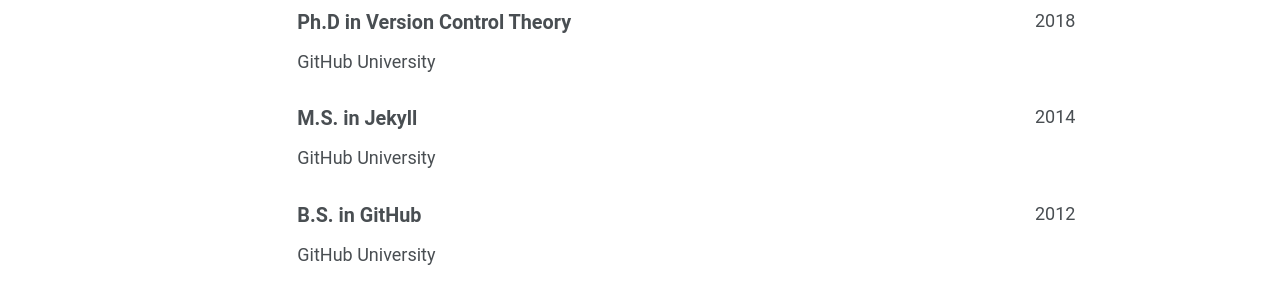
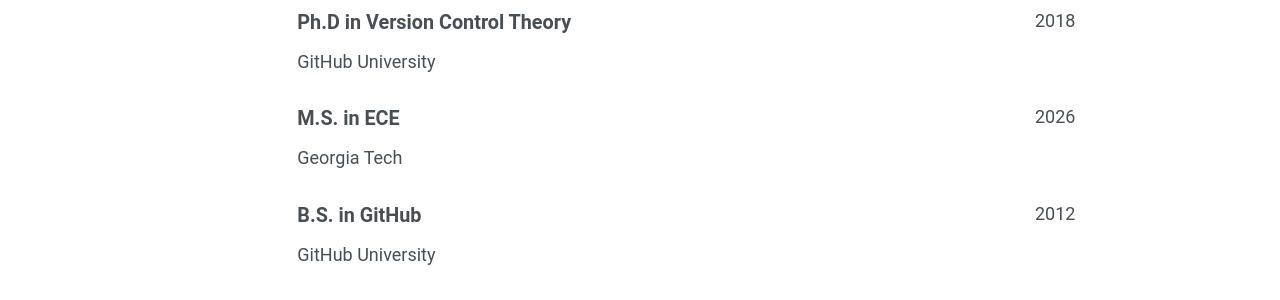
Before and after one commit to ichbinAlbertFan/ichbinAlbertFan.github.io, a Jekyll site: the page built from _pages/cv-json.md, in a window 1280 px wide and 900 px high, scrolled down 414 px. Shown: the part 154-454 px from the top of the window. Built offline with Jekyll 4.4.1, drawn with Linux system fonts in a browser that asks for light colours; a script that is not in the unit is left out.

Commit message:
Update cv.json

```diff
--- a/_data/cv.json
+++ b/_data/cv.json
@@ -42,11 +42,11 @@
       "courses": []
     },
     {
-      "institution": "GitHub University",
-      "area": "M.S. in Jekyll",
+      "institution": "Georgia Tech",
+      "area": "M.S. in ECE",
       "studyType": "",
-      "startDate": "",
-      "endDate": "2014",
+      "startDate": "2024",
+      "endDate": "2026",
       "gpa": null,
       "courses": []
     },
```
